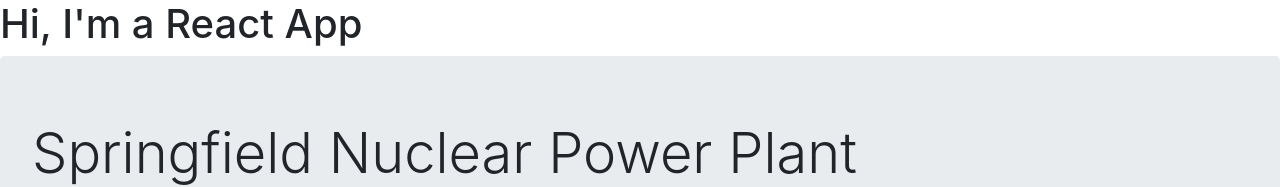
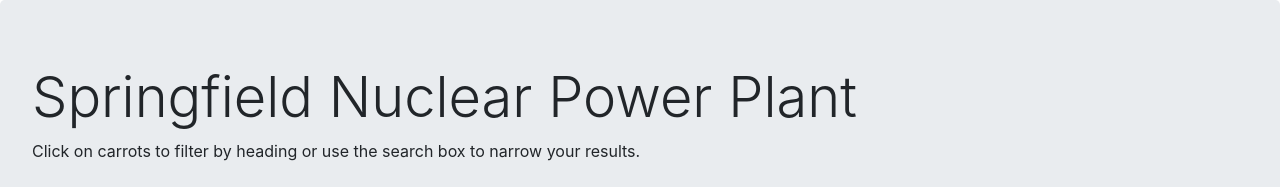
Before and after one commit to GCaplan777/ReactEmpTracker, a React (Create React App) app: page / in a window 1280 px wide. Shown: the top 187 px of the page. Built offline with nearby package versions, Linux system fonts and the light colour scheme.

Commit message:
save before branch switch

```diff
--- a/src/App.js
+++ b/src/App.js
@@ -22,7 +22,6 @@
   render() {
     return (
       <div>
-        <h1>Hi, I'm a React App</h1>
         <Header />
         <InputForm />
         <table className="table table-hover">
```
